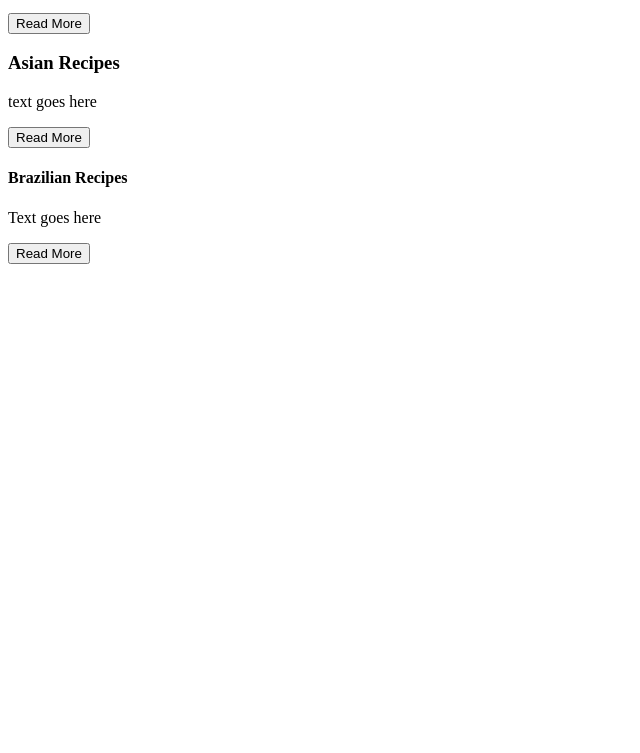
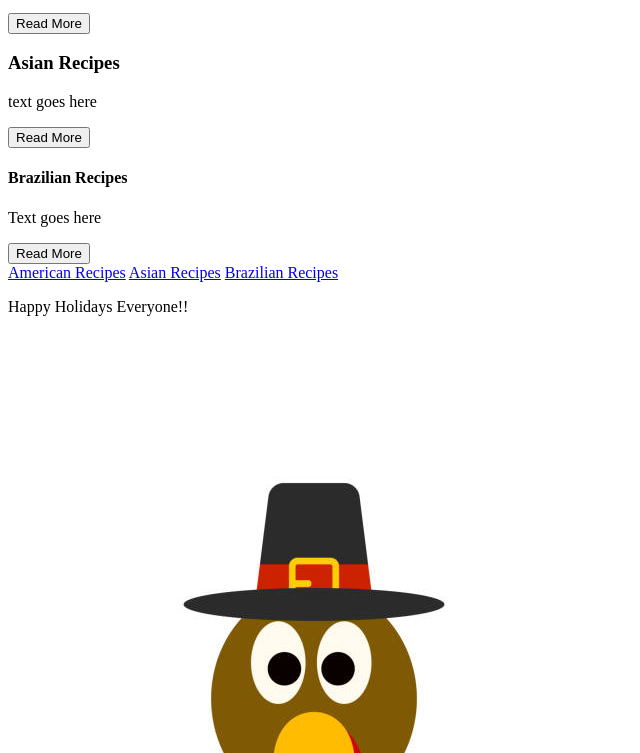
Before and after one commit to ashlee21salinas/thanksgiving, a plain HTML site: page index.html in a window 1280 px wide. Shown: the part 199-952 px from the top of the page, without its empty margins (0-640 px from the left). Before the commit the page ends 800 px from the top, so only its background shows below. Drawn offline with Linux system fonts and the light colour scheme.

Commit message:
code change

```diff
--- a/index.html
+++ b/index.html
@@ -1,23 +1,27 @@
 <!DOCTYPE html>
 <html lang="en">
+
 <head>
     <meta charset="UTF-8">
     <meta name="viewport" content="width=device-width, initial-scale=1.0">
     <title>Thanksgiving</title>
 </head>
+
 <body>
     <header>
         <section class="top">
-        <a href="american.html">American Recipes</a>
-        <a href="asian.html">Asian recipes</a>
-        <a href="brazilian.html">Brazilian Recipes</a>
+            <a href="american.html">American Recipes</a>
+            <a href="asian.html">Asian recipes</a>
+            <a href="brazilian.html">Brazilian Recipes</a>
         </section>
+    </header>
 
-        <section class="hero">
+    <section class="hero">
         <h1> Thanksgiving All Over The World</h1>
         <p>Text goes here</p>
-        </section>
+    </section>
 
+    <section class="main">
         <h2>American Recipes</h2>
         <p>Text goes here</p>
         <button class="b1">Read More</button>
@@ -29,6 +33,25 @@
         <h4>Brazilian Recipes</h4>
         <p>Text goes here</p>
         <button class="b3">Read More</button>
-    </header>
+    </section>
+
+    <footer>
+        <section class="nav">
+            <a href="american.html">American Recipes</a>
+            <a href="asian.html">Asian Recipes</a>
+            <a href="brazilian.html">Brazilian Recipes</a>
+        </section>
+
+        <section class="middle">
+            <p>Happy Holidays Everyone!!</p>
+        </section>
+
+        <section class="end">
+            <img src="/images/turkey1.jpg" alt="image of animated turkey">
+        </section>
+
+    </footer>
+
 </body>
+
 </html>
```
Also changed, not shown: american.html (+17 -0 lines).
